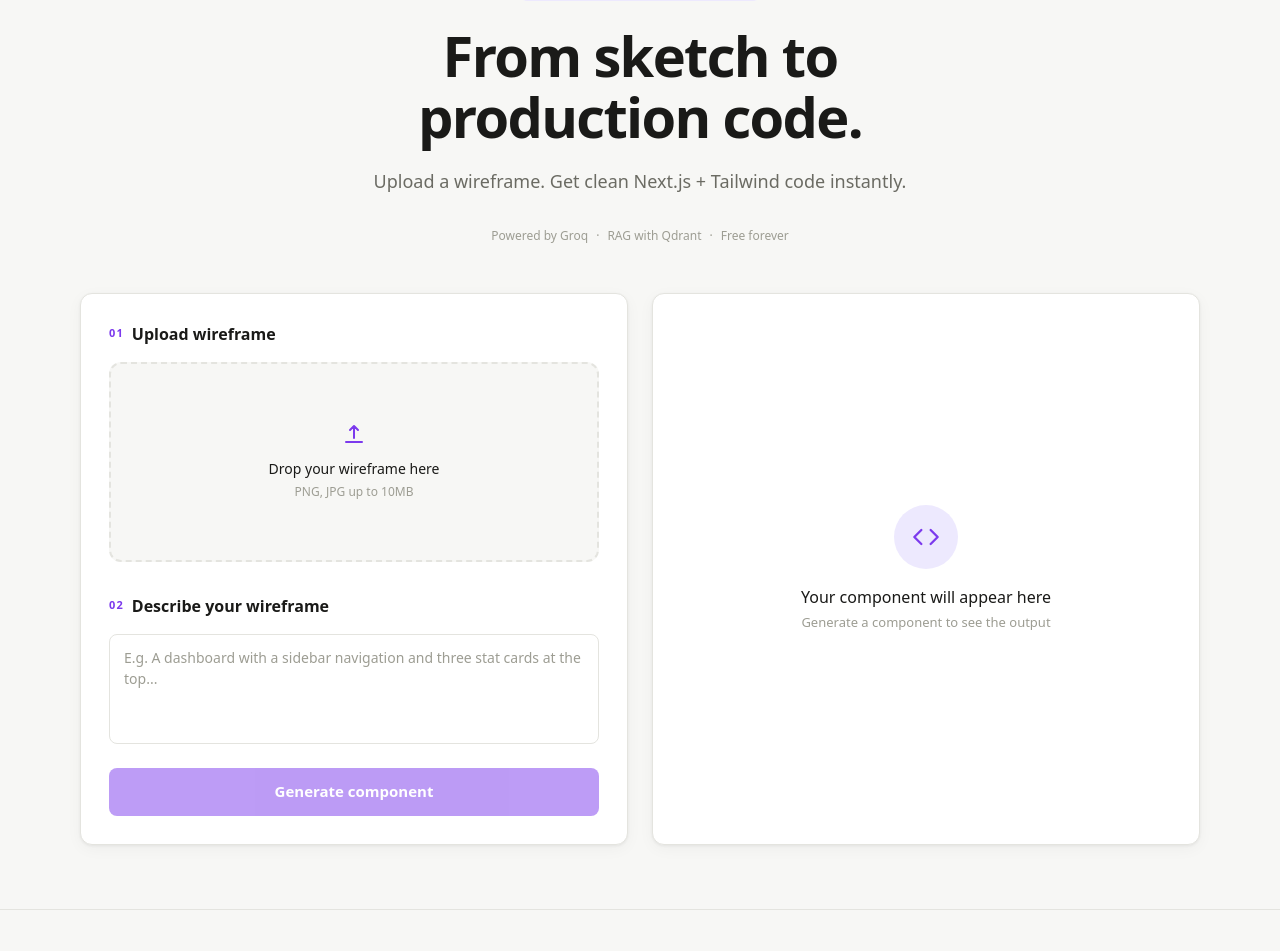
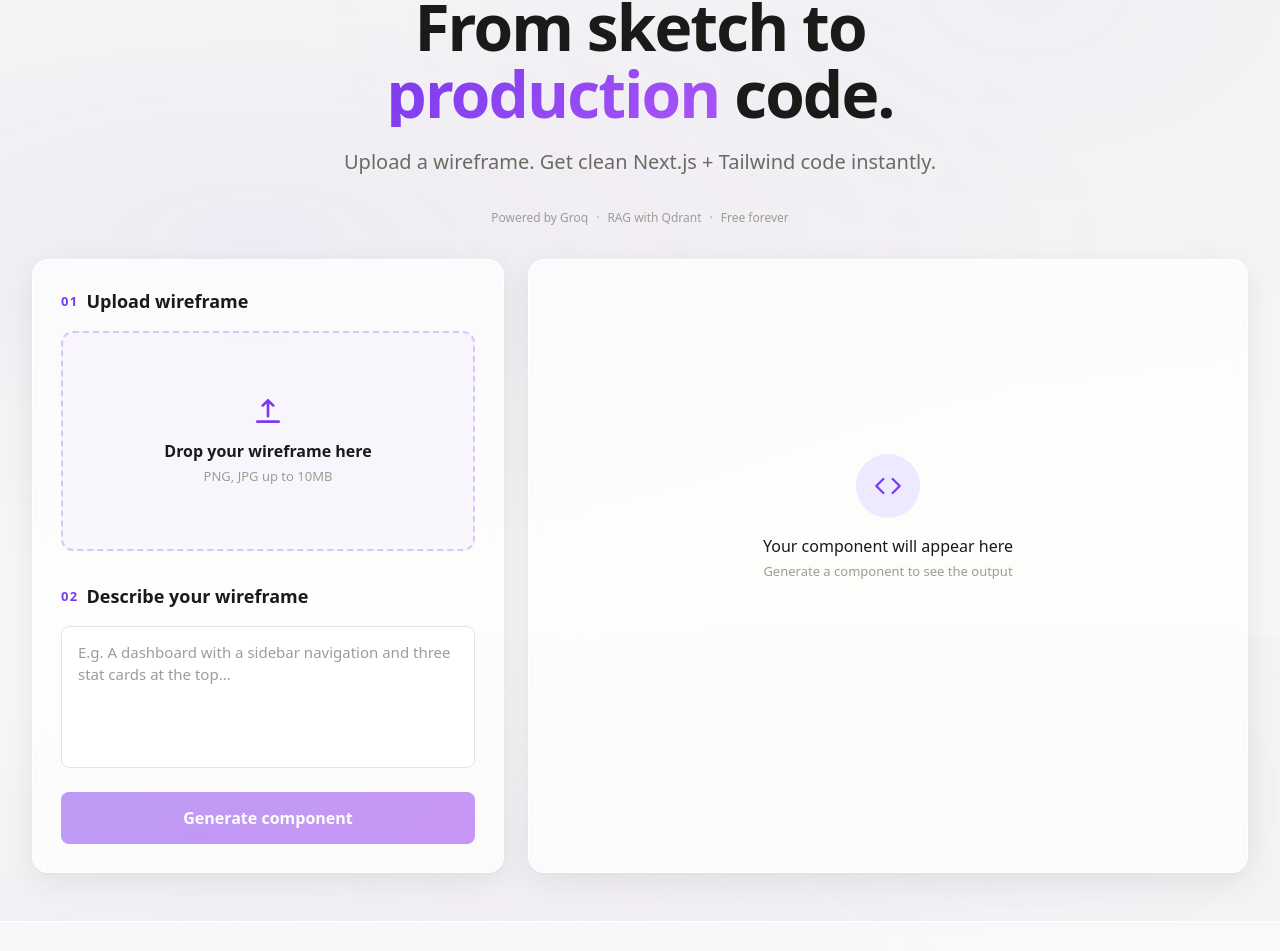
Before and after one commit to Ahmadhassan30/Morpheus, a Next.js app in the folder apps/web/: page / in a window 1280 px wide. Shown: the part 164-1115 px from the top of the page. Built offline with nearby package versions, Linux system fonts and the light colour scheme.

Commit message:
Refactor code structure for improved readability and maintainability

```diff
--- a/apps/web/app/globals.css
+++ b/apps/web/app/globals.css
@@ -24,14 +24,33 @@
 	--success: #16A34A;
 	--warning: #D97706;
 	--danger: #DC2626;
+
+	--glass-bg: rgba(255, 255, 255, 0.72);
+	--glass-border: rgba(255, 255, 255, 0.9);
+	--glass-shadow: 0 8px 32px rgba(0, 0, 0, 0.08), 0 1px 2px rgba(0,0,0,0.04);
+	--glass-blur: blur(20px);
+	--page-bg: #EEE9E0;
 }
 
 html,
 body {
-	background: var(--bg-page);
+	background: var(--page-bg);
+	background-image:
+		radial-gradient(ellipse at 20% 50%, rgba(124, 58, 237, 0.06) 0%, transparent 60%),
+		radial-gradient(ellipse at 80% 20%, rgba(124, 58, 237, 0.04) 0%, transparent 50%);
+	background-attachment: fixed;
 	color: var(--text-primary);
 	min-height: 100vh;
 	font-family: "Inter", system-ui, -apple-system, sans-serif;
+}
+
+.glass-panel {
+	background: var(--glass-bg);
+	backdrop-filter: var(--glass-blur);
+	-webkit-backdrop-filter: var(--glass-blur);
+	border: 1px solid var(--glass-border);
+	box-shadow: var(--glass-shadow);
+	border-radius: 16px;
 }
 
 ::selection {
--- a/apps/web/app/page.tsx
+++ b/apps/web/app/page.tsx
@@ -131,10 +131,18 @@ export default function HomePage() {
 
   return (
     <div className="min-h-screen relative flex flex-col font-sans">
-      <header className="flex h-[56px] w-full items-center justify-between border-b px-10 bg-[var(--bg-surface)] border-[var(--border)] shrink-0">
+      <header
+        className="sticky top-0 z-50 flex h-[56px] w-full items-center justify-between px-10 shrink-0"
+        style={{
+          background: "rgba(255, 255, 255, 0.7)",
+          backdropFilter: "blur(20px)",
+          WebkitBackdropFilter: "blur(20px)",
+          borderBottom: "1px solid rgba(255, 255, 255, 0.9)"
+        }}
+      >
         <div className="flex items-center gap-2">
           <div className="h-3 w-3 rounded-sm bg-[var(--accent)]" />
-          <span className="text-[16px] font-bold text-[var(--text-primary)]">Morpheus</span>
+          <span className="text-[18px] font-[800] text-[var(--text-primary)]">Morpheus</span>
         </div>
         <div className="rounded-[4px] bg-[var(--accent-light)] px-2 py-[2px] text-[11px] font-semibold uppercase text-[var(--accent)] tracking-wide">
           BETA
@@ -142,18 +150,24 @@ export default function HomePage() {
       </header>
 
       <main className="flex-1 flex flex-col">
-        <section className="flex flex-col items-center justify-center px-10 pb-[48px] pt-[80px] text-center">
+        <section className="flex flex-col items-center justify-center px-[40px] pb-[32px] pt-[48px] text-center">
           <div className="mb-6 rounded-full bg-[var(--accent-light)] px-4 py-1.5 text-[11px] font-semibold uppercase tracking-widest text-[var(--accent)]">
             AI-POWERED WIREFRAME TO CODE
           </div>
-          <h1 className="text-[56px] font-[800] leading-[1.1] tracking-[-0.03em] text-[var(--text-primary)]">
+          <h1 className="text-[64px] font-[800] leading-[1.05] tracking-[-0.03em] text-[var(--text-primary)]">
             From sketch to<br/>
-            <span className="relative inline-block">
+            <span
+              className="relative inline-block"
+              style={{
+                background: "linear-gradient(135deg, #7C3AED, #A855F7)",
+                WebkitBackgroundClip: "text",
+                WebkitTextFillColor: "transparent"
+              }}
+            >
               production
-              <span className="absolute bottom-2 left-0 -z-10 h-3 w-full bg-[var(--accent-light)]" />
             </span> code.
           </h1>
-          <p className="mt-5 text-[18px] font-[400] text-[var(--text-secondary)]">
+          <p className="mt-5 text-[20px] font-[400] text-[var(--text-secondary)]">
             Upload a wireframe. Get clean Next.js + Tailwind code instantly.
           </p>
           <div className="mt-8 flex items-center gap-2 text-[12px] text-[var(--text-hint)]">
@@ -165,17 +179,31 @@ export default function HomePage() {
           </div>
         </section>
 
-        <section className="mx-auto w-full max-w-[1200px] px-10 pb-16">
-          <div className="grid grid-cols-1 gap-6 lg:grid-cols-2">
+        <section className="w-full px-[32px] pb-[48px]">
+          <div className="grid grid-cols-5 gap-6">
 
-            <div className="flex flex-col rounded-[12px] border border-[var(--border)] bg-[var(--bg-surface)] p-[28px] shadow-[0_1px_3px_rgba(0,0,0,0.06),0_4px_16px_rgba(0,0,0,0.04)]">
+            <div className="col-span-2 flex flex-col glass-panel p-[28px]">
               <div className="mb-4 flex items-center gap-2">
-                <span className="text-[11px] font-semibold uppercase tracking-widest text-[var(--accent)]">01</span>
-                <h2 className="text-[16px] font-semibold text-[var(--text-primary)]">Upload wireframe</h2>
+                <span className="text-[13px] font-semibold uppercase tracking-widest text-[var(--accent)]">01</span>
+                <h2 className="text-[18px] font-[700] text-[var(--text-primary)]">Upload wireframe</h2>
               </div>
 
               <div
-                className="group relative flex h-[200px] w-full cursor-pointer flex-col items-center justify-center overflow-hidden rounded-[12px] border-2 border-dashed border-[var(--border)] bg-[var(--bg-page)] transition-colors hover:border-[var(--accent)] hover:bg-[var(--accent-light)] focus:border-[var(--accent)] focus:bg-[var(--accent-light)] outline-none"
+                className="group relative flex w-full cursor-pointer flex-col items-center justify-center overflow-hidden transition-all outline-none"
+                style={{
+                  height: "220px",
+                  borderRadius: "12px",
+                  border: "2px dashed rgba(124, 58, 237, 0.25)",
+                  background: "rgba(124, 58, 237, 0.03)"
+                }}
+                onMouseEnter={(e) => {
+                  e.currentTarget.style.border = "2px dashed rgba(124, 58, 237, 0.5)";
+                  e.currentTarget.style.background = "rgba(124, 58, 237, 0.06)";
+                }}
+                onMouseLeave={(e) => {
+                  e.currentTarget.style.border = "2px dashed rgba(124, 58, 237, 0.25)";
+                  e.currentTarget.style.background = "rgba(124, 58, 237, 0.03)";
+                }}
                 onClick={handleBrowse}
                 onDragOver={(e) => e.preventDefault()}
                 onDrop={handleDrop}
@@ -200,12 +228,12 @@ export default function HomePage() {
                   <img src={preview} alt="Preview" className="absolute inset-0 h-full w-full object-cover" draggable={false} />
                 ) : (
                   <>
-                    <svg width="24" height="24" viewBox="0 0 24 24" fill="none" xmlns="http://www.w3.org/2000/svg" className="mb-3 text-[var(--accent)]">
+                    <svg width="32" height="32" viewBox="0 0 24 24" fill="none" xmlns="http://www.w3.org/2000/svg" className="mb-3 text-[var(--accent)]">
                       <path d="M12 16V4M12 4l-4 4M12 4l4 4" stroke="currentColor" strokeWidth="2" strokeLinecap="round" strokeLinejoin="round" />
                       <path d="M4 20h16" stroke="currentColor" strokeWidth="2" strokeLinecap="round" strokeLinejoin="round" />
                     </svg>
-                    <div className="text-[14px] font-medium text-[var(--text-primary)]">Drop your wireframe here</div>
-                    <div className="mt-1 text-[12px] text-[var(--text-hint)]">PNG, JPG up to 10MB</div>
+                    <div className="text-[16px] font-[600] text-[var(--text-primary)]">Drop your wireframe here</div>
+                    <div className="mt-1 text-[13px] text-[var(--text-hint)]">PNG, JPG up to 10MB</div>
                   </>
                 )}
               </div>
@@ -217,23 +245,45 @@ export default function HomePage() {
               )}
 
               <div className="mb-4 mt-8 flex items-center gap-2">
-                <span className="text-[11px] font-semibold uppercase tracking-widest text-[var(--accent)]">02</span>
-                <h2 className="text-[16px] font-semibold text-[var(--text-primary)]">Describe your wireframe</h2>
+                <span className="text-[13px] font-semibold uppercase tracking-widest text-[var(--accent)]">02</span>
+                <h2 className="text-[18px] font-[700] text-[var(--text-primary)]">Describe your wireframe</h2>
               </div>
 
               <textarea
                 value={description}
                 onChange={(e) => setDescription(e.target.value)}
-                rows={4}
+                rows={5}
                 placeholder="E.g. A dashboard with a sidebar navigation and three stat cards at the top..."
-                className="w-full resize-none rounded-[8px] border border-[var(--border)] bg-[var(--bg-surface)] px-[14px] py-[12px] text-[14px] text-[var(--text-primary)] outline-none transition-shadow placeholder:text-[var(--text-hint)] focus:border-[var(--accent)] focus:ring-[3px] focus:ring-[var(--accent)]/10"
+                className="w-full resize-none rounded-[8px] border border-[var(--border)] bg-white outline-none transition-shadow placeholder:text-[var(--text-hint)] focus:border-[var(--accent)] focus:ring-[3px] focus:ring-[var(--accent)]/10"
+                style={{
+                  fontSize: "15px",
+                  padding: "14px 16px"
+                }}
               />
 
               <button
                 type="button"
                 onClick={handleGenerate}
                 disabled={!canGenerate}
-                className="mt-6 flex h-[48px] w-full items-center justify-center gap-2 rounded-[8px] bg-[var(--accent)] text-[15px] font-semibold text-white transition-all hover:scale-[1.01] hover:bg-[var(--accent-hover)] disabled:pointer-events-none disabled:opacity-50 disabled:hover:scale-100 disabled:hover:bg-[var(--accent)]"
+                className="mt-6 flex w-full items-center justify-center gap-2 rounded-[8px] text-white transition-all disabled:pointer-events-none disabled:opacity-50"
+                style={{
+                  height: "52px",
+                  fontSize: "16px",
+                  fontWeight: "700",
+                  background: "linear-gradient(135deg, #7C3AED, #9333EA)"
+                }}
+                onMouseEnter={(e) => {
+                  if (canGenerate) {
+                    e.currentTarget.style.background = "linear-gradient(135deg, #6D28D9, #7C3AED)";
+                    e.currentTarget.style.boxShadow = "0 4px 14px rgba(124, 58, 237, 0.35)";
+                  }
+                }}
+                onMouseLeave={(e) => {
+                  if (canGenerate) {
+                    e.currentTarget.style.background = "linear-gradient(135deg, #7C3AED, #9333EA)";
+                    e.currentTarget.style.boxShadow = "none";
+                  }
+                }}
               >
                 {isLoading ? (
                   <>
@@ -255,15 +305,24 @@ export default function HomePage() {
               )}
             </div>
 
-            <div className="flex flex-col h-full rounded-[12px] border border-[var(--border)] bg-[var(--bg-surface)] p-[28px] shadow-[0_1px_3px_rgba(0,0,0,0.06),0_4px_16px_rgba(0,0,0,0.04)]">
+            <div className="col-span-3 flex flex-col glass-panel p-[28px]" style={{ minHeight: "calc(100vh - 280px)" }}>
               {code.length === 0 && !isLoading ? (
-                <div className="flex flex-1 flex-col items-center justify-center text-center py-[100px]">
+                <div
+                  style={{
+                    display: "flex",
+                    flexDirection: "column",
+                    alignItems: "center",
+                    justifyContent: "center",
+                    minHeight: "calc(100vh - 340px)"
+                  }}
+                  className="text-center"
+                >
                   <div className="mb-4 flex h-16 w-16 items-center justify-center rounded-full bg-[var(--accent-light)]">
                     <svg width="28" height="28" viewBox="0 0 24 24" fill="none" xmlns="http://www.w3.org/2000/svg" className="text-[var(--accent)]">
                       <path d="M16 18l6-6-6-6M8 6l-6 6 6 6" stroke="currentColor" strokeWidth="2" strokeLinecap="round" strokeLinejoin="round"/>
                     </svg>
                   </div>
-                  <h3 className="text-[16px] font-medium text-[var(--text-primary)]">Your component will appear here</h3>
+                  <h3 className="text-[16px] font-[500] text-[var(--text-primary)]">Your component will appear here</h3>
                   <p className="mt-1 text-[13px] text-[var(--text-hint)]">Generate a component to see the output</p>
                 </div>
               ) : (
@@ -275,8 +334,17 @@ export default function HomePage() {
         </section>
       </main>
 
-      <footer className="w-full border-t border-[var(--border)] bg-[var(--bg-page)] py-[40px] text-center">
-        <div className="text-[12px] text-[var(--text-hint)]">
+      <footer
+        className="w-full py-[40px] text-center"
+        style={{
+          background: "rgba(255, 255, 255, 0.5)",
+          backdropFilter: "blur(10px)",
+          WebkitBackdropFilter: "blur(10px)",
+          borderTop: "1px solid rgba(255, 255, 255, 0.8)",
+          fontSize: "13px"
+        }}
+      >
+        <div className="text-[var(--text-hint)]">
           Built with LangChain · Qdrant · Groq · Next.js
         </div>
       </footer>
```
Also changed, not shown: apps/web/components/CodeDisplay.tsx (+27 -16 lines), 1 other file (tests, documents, lock files or other folders).
